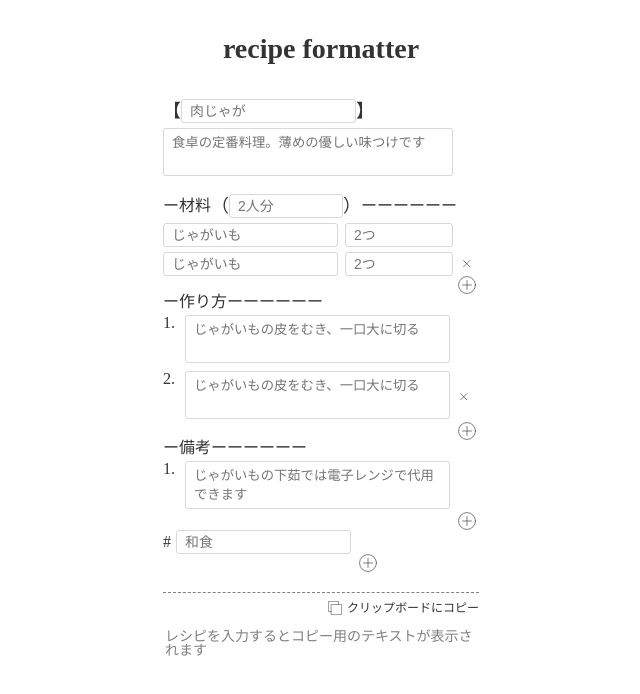
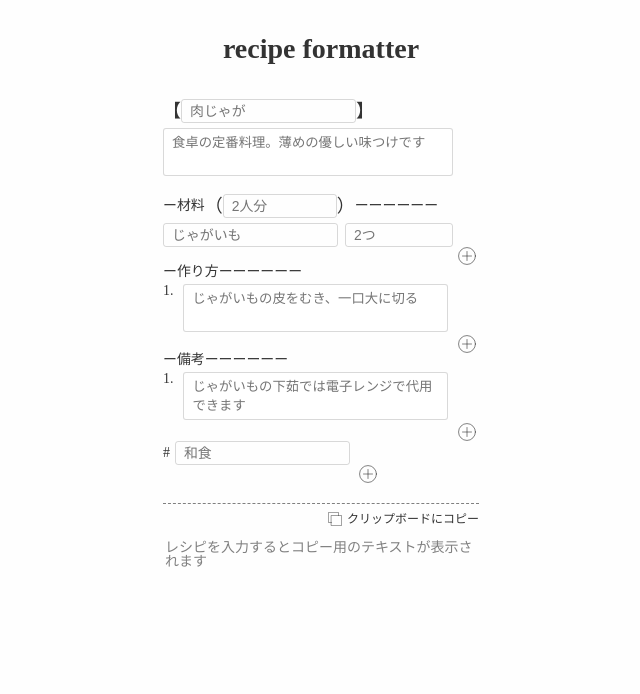
Before and after one commit to YukiAmakawa/RecipeFormatter, a Vue app: page / in a window 1280 px wide. Shown: the top 694 px of the page, without its empty margins (319-959 px from the left). Built offline with nearby package versions, Linux system fonts and the light colour scheme; a web font is replaced by a local one.

Commit message:
fix: デフォルトの要素を1つずつにした

```diff
--- a/src/pages/recipes/index.vue
+++ b/src/pages/recipes/index.vue
@@ -82,18 +82,11 @@ export default Vue.extend({
         {
           name: "",
           amount: ""
-        },
-        {
-          name: "",
-          amount: ""
         }
       ],
       servingFor: ""
     },
     steps: [
-      {
-        description: ""
-      },
       {
         description: ""
       }
@@ -157,6 +150,7 @@ export default Vue.extend({
 </script>
 <style lang="scss">
 .recipes-index {
+  font-size: 0.87rem;
   .recipe-title {
     margin-top: 36px;
   }
```
